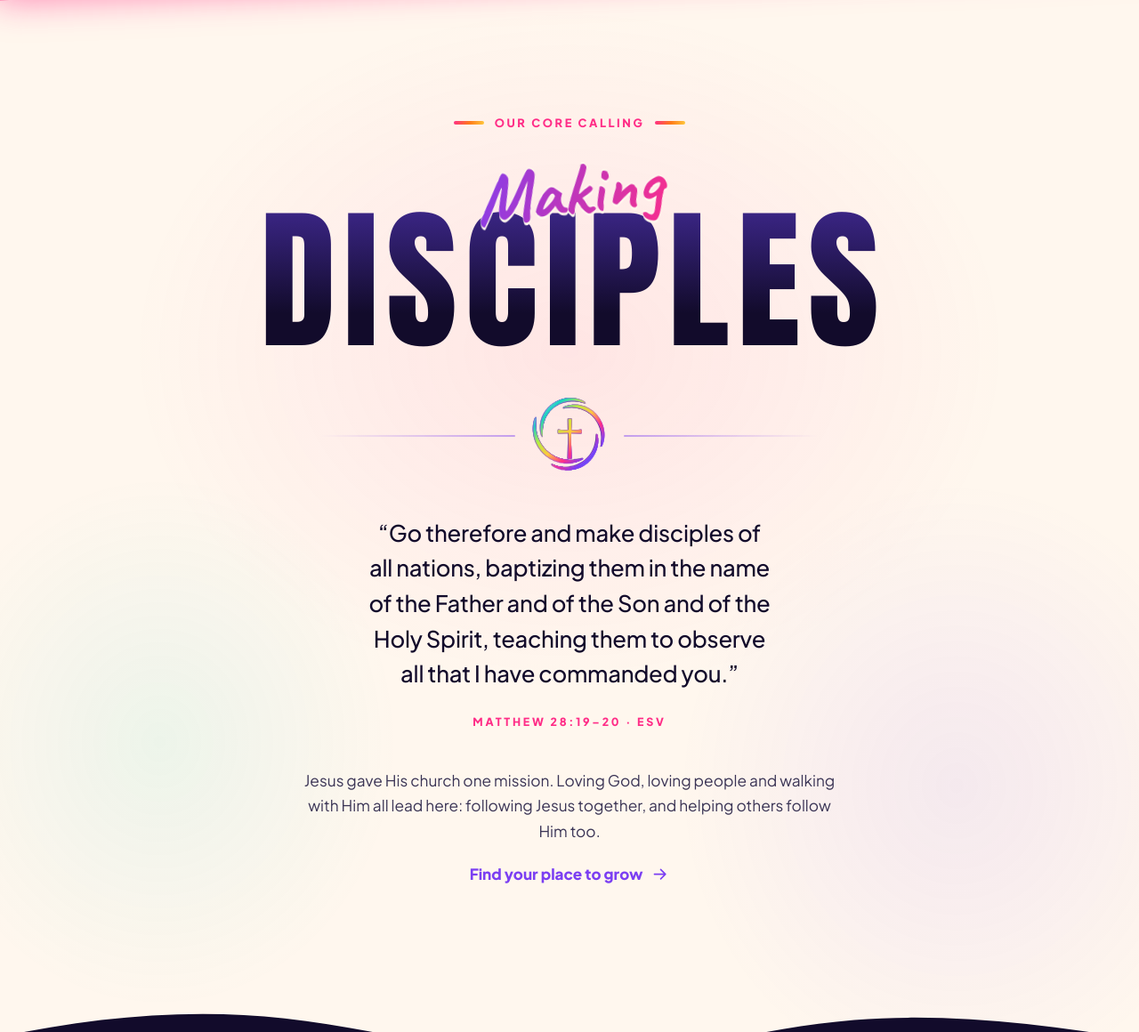
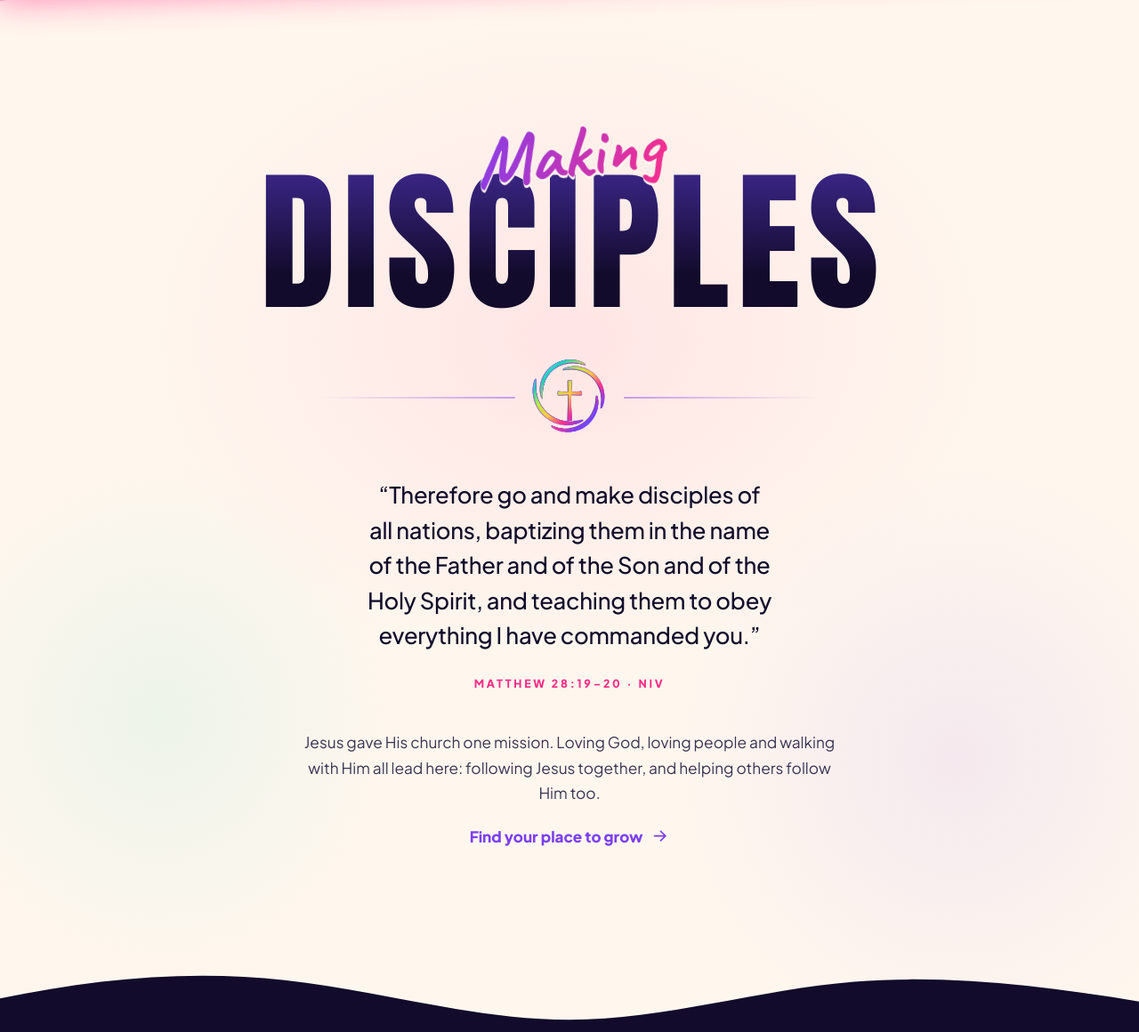
Before and after one commit to occtech3/1cc_website, a PHP site: page /docs/index.html in a window 1280 px wide. Shown: the part 1097-2257 px from the top of the page at 89% size. Run offline with PHP 8.4, Linux system fonts and the light colour scheme.

Commit message:
Drop "Our core calling", quote Scripture in the NIV
Matthew 28:19-20 on the home page now uses the NIV, and the 2 Corinthians 9:7 quote on Give
(already NIV wording) is labelled NIV.

Co-Authored-By: Claude Opus 5.5 <noreply@anthropic.com>
Claude-Session: https://claude.ai/code/session_01KfayZDZK2edWhm9Vj1wJFJ

```diff
--- a/assets/css/style.css
+++ b/assets/css/style.css
@@ -609,8 +609,6 @@ p { margin: 0 0 1em; }
 .mission { position: relative; overflow: hidden; text-align: center; padding: clamp(96px, 12vw, 168px) 0 clamp(130px, 16vw, 230px); background: radial-gradient(55% 45% at 50% 34%, rgba(255, 45, 135, .09), transparent 70%), radial-gradient(35% 40% at 84% 74%, rgba(123, 63, 242, .08), transparent 70%), radial-gradient(30% 35% at 14% 70%, rgba(24, 209, 192, .08), transparent 70%), var(--cream); }
 .mission .wave { --wave: var(--night); }
 .mission-inner { display: flex; flex-direction: column; align-items: center; }
-.mission .kicker { margin-bottom: clamp(18px, 2.6vw, 30px); }
-.mission .kicker::after { content: ""; width: 34px; height: 4px; border-radius: 4px; background: var(--grad-sun); }
 .mission-title { display: flex; flex-direction: column; align-items: center; margin: 0; line-height: .86; }
 .mission-script { position: relative; z-index: 1; margin-bottom: -.3em; padding: 0 .2em .08em; font: 700 clamp(2.9rem, 6.4vw, 5.4rem)/1 var(--script); text-transform: none; letter-spacing: 0; transform: rotate(-6deg); background: var(--grad-electric); -webkit-background-clip: text; background-clip: text; color: transparent; filter: drop-shadow(0 3px 0 var(--cream)) drop-shadow(0 -2px 0 var(--cream)); }
 .mission-word { padding: 0 0 .04em .05em; font: 400 clamp(4.2rem, 13.5vw, 11.5rem)/.9 var(--display); letter-spacing: .05em; background: linear-gradient(100deg, transparent 40%, #7B3FF2 45%, #FF2D87 50%, #FF7A1A 54%, #FFC93C 57%, transparent 62%) 100% 0 / 300% 100% no-repeat, linear-gradient(180deg, #3A2584, var(--night) 70%); -webkit-background-clip: text; background-clip: text; color: transparent; animation: mission-gleam 9s cubic-bezier(.5, 0, .3, 1) 1.2s infinite; }
--- a/docs/assets/css/style.css
+++ b/docs/assets/css/style.css
@@ -609,8 +609,6 @@ p { margin: 0 0 1em; }
 .mission { position: relative; overflow: hidden; text-align: center; padding: clamp(96px, 12vw, 168px) 0 clamp(130px, 16vw, 230px); background: radial-gradient(55% 45% at 50% 34%, rgba(255, 45, 135, .09), transparent 70%), radial-gradient(35% 40% at 84% 74%, rgba(123, 63, 242, .08), transparent 70%), radial-gradient(30% 35% at 14% 70%, rgba(24, 209, 192, .08), transparent 70%), var(--cream); }
 .mission .wave { --wave: var(--night); }
 .mission-inner { display: flex; flex-direction: column; align-items: center; }
-.mission .kicker { margin-bottom: clamp(18px, 2.6vw, 30px); }
-.mission .kicker::after { content: ""; width: 34px; height: 4px; border-radius: 4px; background: var(--grad-sun); }
 .mission-title { display: flex; flex-direction: column; align-items: center; margin: 0; line-height: .86; }
 .mission-script { position: relative; z-index: 1; margin-bottom: -.3em; padding: 0 .2em .08em; font: 700 clamp(2.9rem, 6.4vw, 5.4rem)/1 var(--script); text-transform: none; letter-spacing: 0; transform: rotate(-6deg); background: var(--grad-electric); -webkit-background-clip: text; background-clip: text; color: transparent; filter: drop-shadow(0 3px 0 var(--cream)) drop-shadow(0 -2px 0 var(--cream)); }
 .mission-word { padding: 0 0 .04em .05em; font: 400 clamp(4.2rem, 13.5vw, 11.5rem)/.9 var(--display); letter-spacing: .05em; background: linear-gradient(100deg, transparent 40%, #7B3FF2 45%, #FF2D87 50%, #FF7A1A 54%, #FFC93C 57%, transparent 62%) 100% 0 / 300% 100% no-repeat, linear-gradient(180deg, #3A2584, var(--night) 70%); -webkit-background-clip: text; background-clip: text; color: transparent; animation: mission-gleam 9s cubic-bezier(.5, 0, .3, 1) 1.2s infinite; }
--- a/docs/index.html
+++ b/docs/index.html
@@ -88,12 +88,11 @@
 
 <section class="mission" id="making-disciples" aria-labelledby="mission-title">
   <div class="wrap mission-inner">
-    <p class="kicker reveal">Our core calling</p>
     <h2 class="mission-title reveal" id="mission-title"><span class="mission-script">Making</span> <span class="mission-word">Disciples</span></h2>
     <div class="mission-rule reveal" aria-hidden="true"><span></span><div class="logo3d logo3d-badge" aria-hidden="true"><div class="l3-tilt"><div class="l3-spin"><svg class="l3 l3-back" viewBox="0 0 174 174" style="--i:6"><use href="#occ-logo"/></svg><svg class="l3 l3-side" viewBox="0 0 174 174" style="--i:5;--c:#150D36"><use href="#occ-logo"/></svg><svg class="l3 l3-side" viewBox="0 0 174 174" style="--i:4;--c:#381E86"><use href="#occ-logo"/></svg><svg class="l3 l3-side" viewBox="0 0 174 174" style="--i:3;--c:#5B2FD6"><use href="#occ-logo"/></svg><svg class="l3 l3-side" viewBox="0 0 174 174" style="--i:2;--c:#8E3DEA"><use href="#occ-logo"/></svg><svg class="l3 l3-side" viewBox="0 0 174 174" style="--i:1;--c:#C04BFF"><use href="#occ-logo"/></svg><svg class="l3 l3-front" viewBox="0 0 174 174" style="--i:0"><use href="#occ-logo"/></svg></div></div></div><span></span></div>
     <blockquote class="mission-verse reveal">
-      <p>&ldquo;Go therefore and make disciples of all nations, baptizing them in the name of the Father and of the Son and of the Holy Spirit, teaching them to observe all that I have commanded you.&rdquo;</p>
-      <cite>Matthew 28:19&ndash;20 &middot; ESV</cite>
+      <p>&ldquo;Therefore go and make disciples of all nations, baptizing them in the name of the Father and of the Son and of the Holy Spirit, and teaching them to obey everything I have commanded you.&rdquo;</p>
+      <cite>Matthew 28:19&ndash;20 &middot; NIV</cite>
     </blockquote>
     <p class="mission-lead reveal">Jesus gave His church one mission. Loving God, loving people and walking with Him all lead here: following Jesus together, and helping others follow Him too.</p>
     <a class="text-link reveal" href="ministries.html">Find your place to grow <svg class="ico" viewBox="0 0 24 24" fill="none" stroke="currentColor" stroke-width="1.8" stroke-linecap="round" stroke-linejoin="round" aria-hidden="true"><path d="M5 12h14M13 6l6 6-6 6"/></svg></a>
--- a/src/pages/give.html
+++ b/src/pages/give.html
@@ -17,6 +17,6 @@ description: Give to One Christian Church online, by text or in person.
 </section>
 <section class="section dark">
   <div class="wrap center reveal zoom">
-    <blockquote class="verse">&ldquo;Each of you should give what you have decided in your heart to give, not reluctantly or under compulsion, for God loves a cheerful giver.&rdquo;<cite>2 Corinthians 9:7</cite></blockquote>
+    <blockquote class="verse">&ldquo;Each of you should give what you have decided in your heart to give, not reluctantly or under compulsion, for God loves a cheerful giver.&rdquo;<cite>2 Corinthians 9:7 &middot; NIV</cite></blockquote>
   </div>
 </section>
--- a/src/pages/index.html
+++ b/src/pages/index.html
@@ -27,12 +27,11 @@ nav: home
 
 <section class="mission" id="making-disciples" aria-labelledby="mission-title">
   <div class="wrap mission-inner">
-    <p class="kicker reveal">Our core calling</p>
     <h2 class="mission-title reveal" id="mission-title"><span class="mission-script">Making</span> <span class="mission-word">Disciples</span></h2>
     <div class="mission-rule reveal" aria-hidden="true"><span></span>{{logo3d:badge}}<span></span></div>
     <blockquote class="mission-verse reveal">
-      <p>&ldquo;Go therefore and make disciples of all nations, baptizing them in the name of the Father and of the Son and of the Holy Spirit, teaching them to observe all that I have commanded you.&rdquo;</p>
-      <cite>Matthew 28:19&ndash;20 &middot; ESV</cite>
+      <p>&ldquo;Therefore go and make disciples of all nations, baptizing them in the name of the Father and of the Son and of the Holy Spirit, and teaching them to obey everything I have commanded you.&rdquo;</p>
+      <cite>Matthew 28:19&ndash;20 &middot; NIV</cite>
     </blockquote>
     <p class="mission-lead reveal">Jesus gave His church one mission. Loving God, loving people and walking with Him all lead here: following Jesus together, and helping others follow Him too.</p>
     <a class="text-link reveal" href="{{url:ministries}}">Find your place to grow {{icon:arrow}}</a>
--- a/wordpress/one-christian-church/assets/css/style.css
+++ b/wordpress/one-christian-church/assets/css/style.css
@@ -609,8 +609,6 @@ p { margin: 0 0 1em; }
 .mission { position: relative; overflow: hidden; text-align: center; padding: clamp(96px, 12vw, 168px) 0 clamp(130px, 16vw, 230px); background: radial-gradient(55% 45% at 50% 34%, rgba(255, 45, 135, .09), transparent 70%), radial-gradient(35% 40% at 84% 74%, rgba(123, 63, 242, .08), transparent 70%), radial-gradient(30% 35% at 14% 70%, rgba(24, 209, 192, .08), transparent 70%), var(--cream); }
 .mission .wave { --wave: var(--night); }
 .mission-inner { display: flex; flex-direction: column; align-items: center; }
-.mission .kicker { margin-bottom: clamp(18px, 2.6vw, 30px); }
-.mission .kicker::after { content: ""; width: 34px; height: 4px; border-radius: 4px; background: var(--grad-sun); }
 .mission-title { display: flex; flex-direction: column; align-items: center; margin: 0; line-height: .86; }
 .mission-script { position: relative; z-index: 1; margin-bottom: -.3em; padding: 0 .2em .08em; font: 700 clamp(2.9rem, 6.4vw, 5.4rem)/1 var(--script); text-transform: none; letter-spacing: 0; transform: rotate(-6deg); background: var(--grad-electric); -webkit-background-clip: text; background-clip: text; color: transparent; filter: drop-shadow(0 3px 0 var(--cream)) drop-shadow(0 -2px 0 var(--cream)); }
 .mission-word { padding: 0 0 .04em .05em; font: 400 clamp(4.2rem, 13.5vw, 11.5rem)/.9 var(--display); letter-spacing: .05em; background: linear-gradient(100deg, transparent 40%, #7B3FF2 45%, #FF2D87 50%, #FF7A1A 54%, #FFC93C 57%, transparent 62%) 100% 0 / 300% 100% no-repeat, linear-gradient(180deg, #3A2584, var(--night) 70%); -webkit-background-clip: text; background-clip: text; color: transparent; animation: mission-gleam 9s cubic-bezier(.5, 0, .3, 1) 1.2s infinite; }
--- a/wordpress/one-christian-church/front-page.php
+++ b/wordpress/one-christian-church/front-page.php
@@ -35,12 +35,11 @@ get_header();
 
 <section class="mission" id="making-disciples" aria-labelledby="mission-title">
   <div class="wrap mission-inner">
-    <p class="kicker reveal">Our core calling</p>
     <h2 class="mission-title reveal" id="mission-title"><span class="mission-script">Making</span> <span class="mission-word">Disciples</span></h2>
     <div class="mission-rule reveal" aria-hidden="true"><span></span><div class="logo3d logo3d-badge" aria-hidden="true"><div class="l3-tilt"><div class="l3-spin"><svg class="l3 l3-back" viewBox="0 0 174 174" style="--i:6"><use href="#occ-logo"/></svg><svg class="l3 l3-side" viewBox="0 0 174 174" style="--i:5;--c:#150D36"><use href="#occ-logo"/></svg><svg class="l3 l3-side" viewBox="0 0 174 174" style="--i:4;--c:#381E86"><use href="#occ-logo"/></svg><svg class="l3 l3-side" viewBox="0 0 174 174" style="--i:3;--c:#5B2FD6"><use href="#occ-logo"/></svg><svg class="l3 l3-side" viewBox="0 0 174 174" style="--i:2;--c:#8E3DEA"><use href="#occ-logo"/></svg><svg class="l3 l3-side" viewBox="0 0 174 174" style="--i:1;--c:#C04BFF"><use href="#occ-logo"/></svg><svg class="l3 l3-front" viewBox="0 0 174 174" style="--i:0"><use href="#occ-logo"/></svg></div></div></div><span></span></div>
     <blockquote class="mission-verse reveal">
-      <p>&ldquo;Go therefore and make disciples of all nations, baptizing them in the name of the Father and of the Son and of the Holy Spirit, teaching them to observe all that I have commanded you.&rdquo;</p>
-      <cite>Matthew 28:19&ndash;20 &middot; ESV</cite>
+      <p>&ldquo;Therefore go and make disciples of all nations, baptizing them in the name of the Father and of the Son and of the Holy Spirit, and teaching them to obey everything I have commanded you.&rdquo;</p>
+      <cite>Matthew 28:19&ndash;20 &middot; NIV</cite>
     </blockquote>
     <p class="mission-lead reveal">Jesus gave His church one mission. Loving God, loving people and walking with Him all lead here: following Jesus together, and helping others follow Him too.</p>
     <a class="text-link reveal" href="<?php echo esc_url( occ_url( 'ministries', '' ) ); ?>">Find your place to grow <svg class="ico" viewBox="0 0 24 24" fill="none" stroke="currentColor" stroke-width="1.8" stroke-linecap="round" stroke-linejoin="round" aria-hidden="true"><path d="M5 12h14M13 6l6 6-6 6"/></svg></a>
```
Also changed, not shown: docs/assets/search-index.json (+1 -1 lines), docs/give.html (+1 -1 lines), wordpress/one-christian-church/assets/search-index.json (+1 -1 lines), wordpress/one-christian-church/page-give.php (+1 -1 lines).
